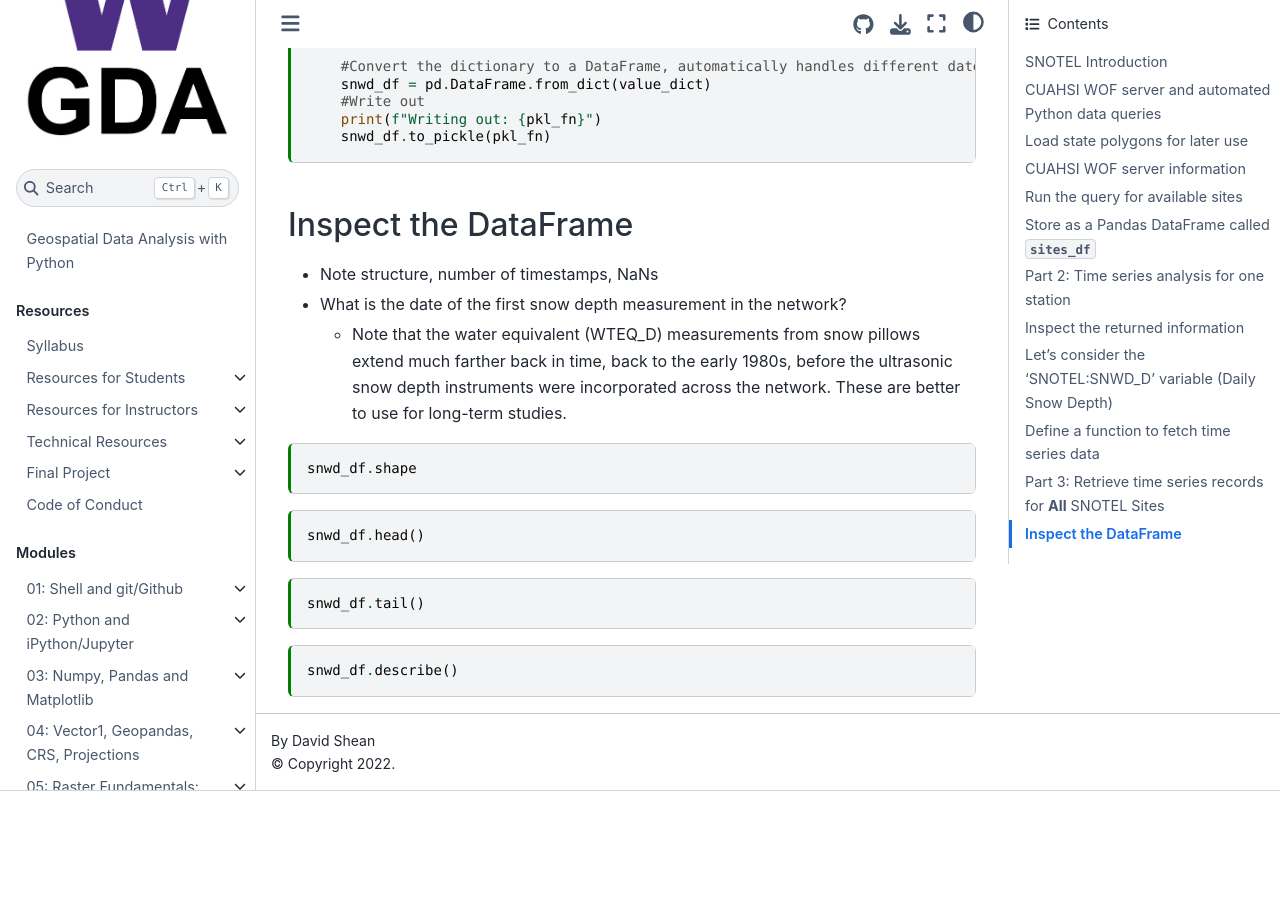
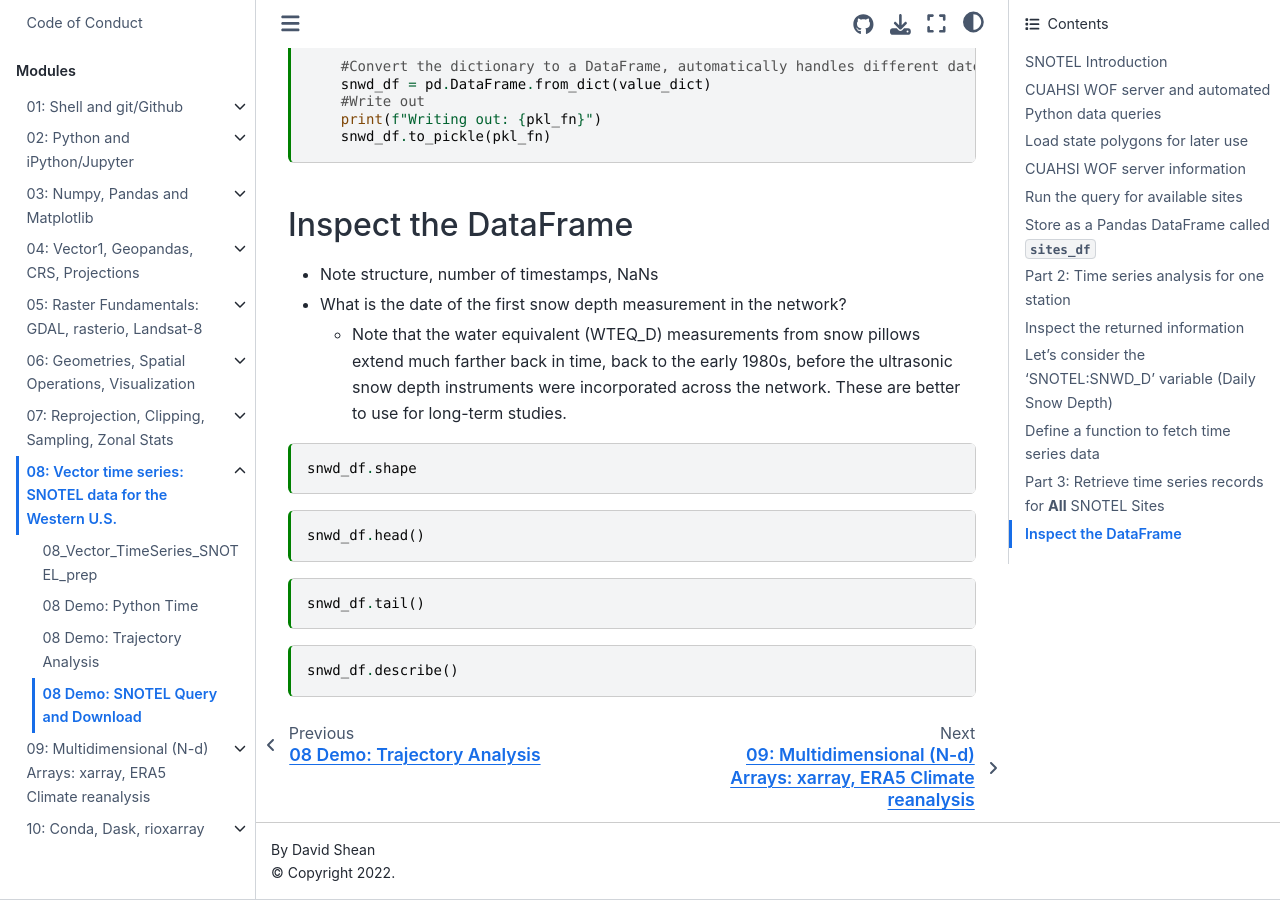
Before and after one commit to UW-GDA/jupyterbook, a Jupyter Book: the page built from book/modules/08_Vector_TimeSeries_SNOTEL/08_SNOTEL_download.ipynb, in a window 1280 px wide and 900 px high, scrolled down 12002 px. Built offline with Jupyter Book 1.0.4 settings and Sphinx 7.4.7 and the Sphinx Book theme 1.1.4, drawn with Linux system fonts in a browser that asks for light colours; pages that are not in the unit, such as notebooks, are missing from menus; before the commit the page ends 12793 px from its top, so only the background shows below that.

Commit message:
Added prep and updated TOC

```diff
--- a/book/_toc.yml
+++ b/book/_toc.yml
@@ -77,8 +77,10 @@ parts:
       - file: modules/07_Raster2_DEMs_Warp_Clip_Sample/07_Raster2_DEMs_Warp_Clip_Sample_exercises
     - file: modules/08_Vector_TimeSeries_SNOTEL/README
       sections:
-      - file: modules/08_Vector_TimeSeries_SNOTEL/Timestamp_demo
-      - file: modules/08_Vector_TimeSeries_SNOTEL/Trajectory_Demo
+      - file: modules/08_Vector_TimeSeries_SNOTEL/08_Vector_TimeSeries_SNOTEL_prep
+      - file: modules/08_Vector_TimeSeries_SNOTEL/08_Timestamp_demo
+      - file: modules/08_Vector_TimeSeries_SNOTEL/08_GNSS_trajectory_demo
+      - file: modules/08_Vector_TimeSeries_SNOTEL/08_SNOTEL_download
       - file: modules/08_Vector_TimeSeries_SNOTEL/08_Vector_TimeSeries_SNOTEL_exercises
     - file: modules/09_NDarrays_xarray_ERA5/README
       sections:
```
Also changed, not shown: book/modules/08_Vector_TimeSeries_SNOTEL/08_Vector_TimeSeries_SNOTEL_prep.md (added, +26 -0 lines).
